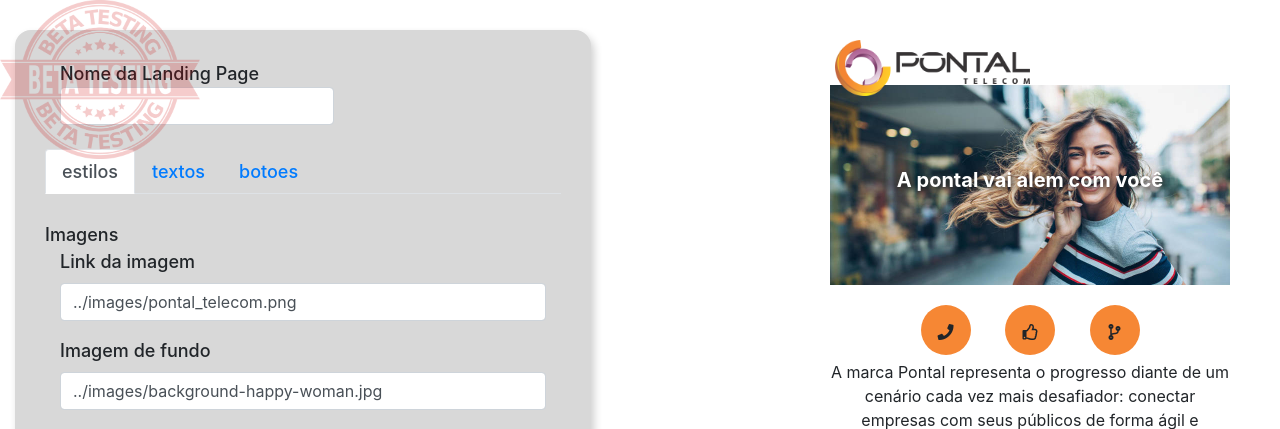
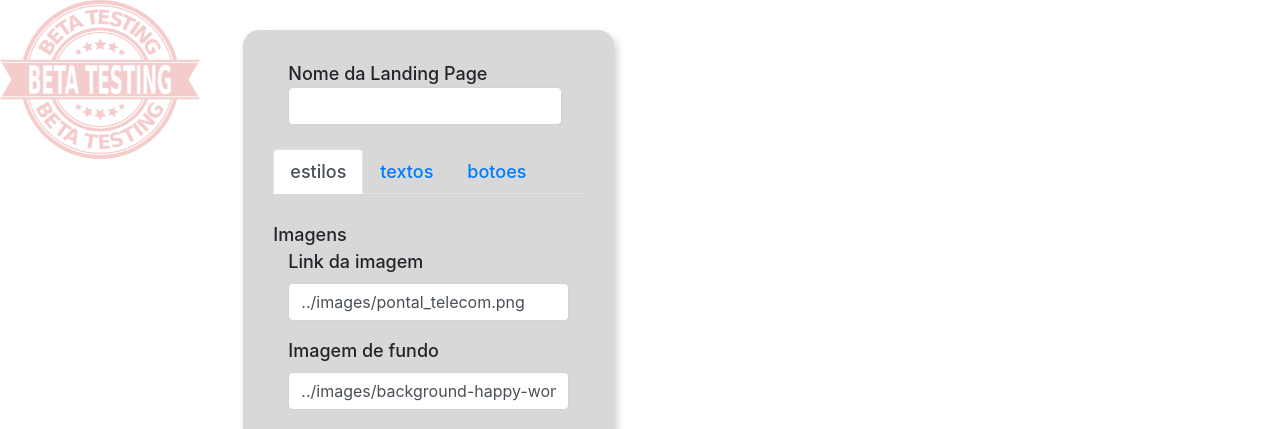
Before and after one commit to felipegsantos15/triplice, a Node server app: page /template/model1 in a window 1280 px wide. Shown: the top 429 px of the page. Run offline with Node 20, Linux system fonts and the light colour scheme; some libraries are stand-ins or nearby versions.

Commit message:
corrigindo view do builder

```diff
--- a/views/builder.ejs
+++ b/views/builder.ejs
@@ -66,10 +66,10 @@
         });
         </script>
     <meta http-equiv="X-UA-Compatible" content="ie=edge">
-    <title>Document</title>
 </head>
 <body ng-controller="builderController">
     <img style="width:200px;float: left;position: absolute;z-index:1;opacity: .2;" src="http://localhost:3000/images/beta.png" alt="beta">
+    <div class="container-fluid col-md-8">
         <form role="form" id="formEntry" name="formEntry" method="post" onsubmit="" action="">
             <div class="form-group col-md-12">
                 <label for="">
@@ -196,6 +196,7 @@
         <div class="templateModel">
             <%- include(templateRouter) %>
         </div>
+    </div>
 </body>
 
 </html>
```
Lines whose indentation alone changed are shown as unchanged.
